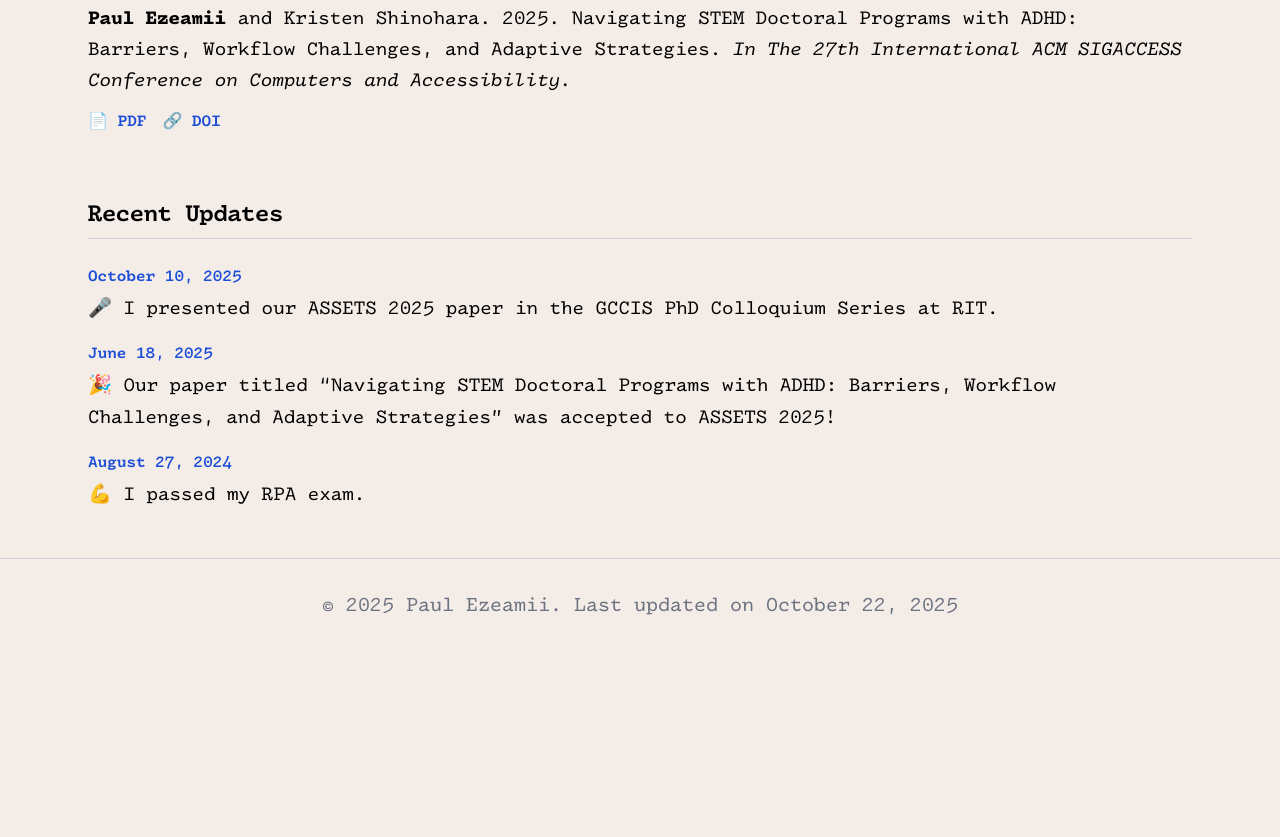
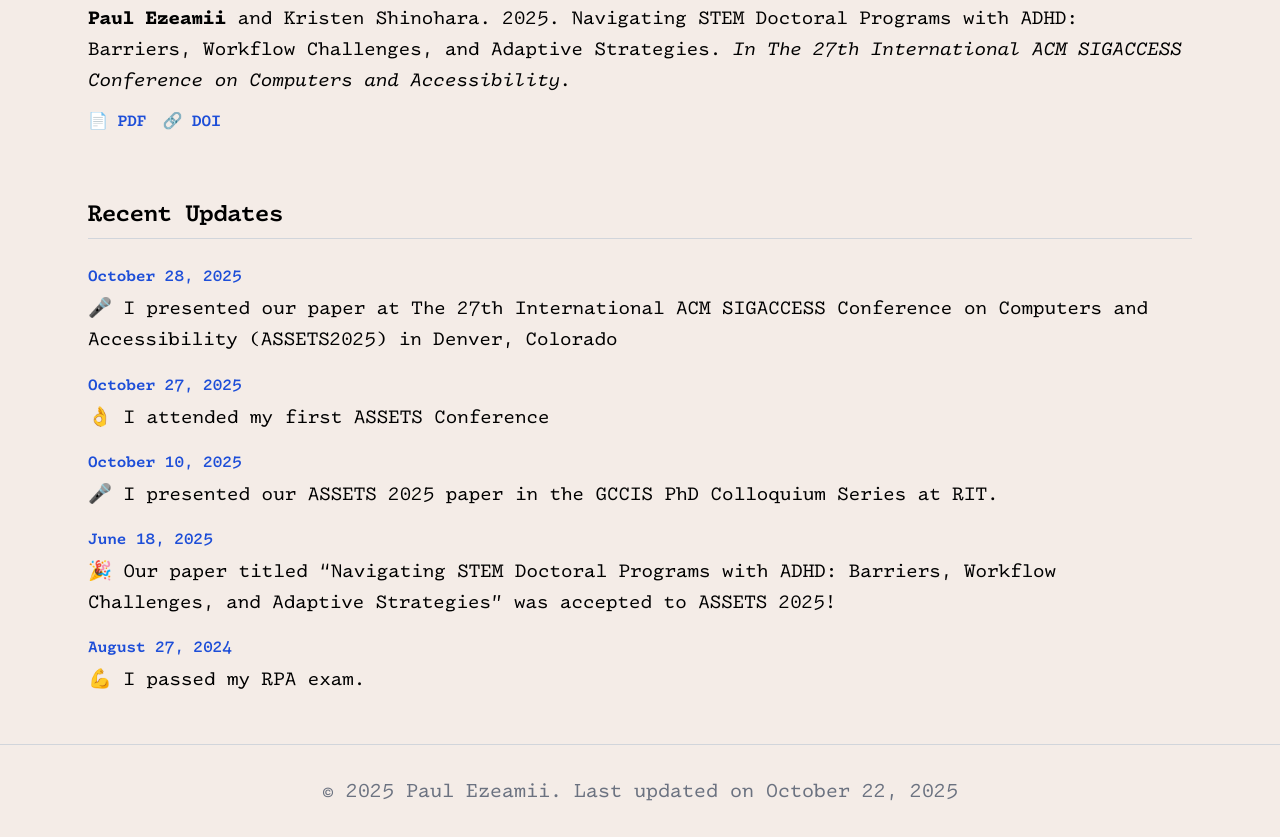
Before and after one commit to ezeamiipaul/ezeamiipaul.github.io, a plain HTML site: page index.html in a window 1280 px wide. Shown: the part 885-1722 px from the top of the page. Before the commit the page ends 1536 px from the top, so only its background shows below. Drawn offline with nearby package versions, Linux system fonts and the light colour scheme; a web font is replaced by a local one.

Commit message:
ASSETS Recent updates

```diff
--- a/index.html
+++ b/index.html
@@ -178,6 +178,22 @@
         </h2>
 
         <div class="font-drafting space-y-4">
+
+          <div>
+            <div class="text-blue-700 dark:text-blue-400 text-md font-semibold mb-1">
+              October 28, 2025
+            </div>
+            <p class="text-[1.2rem] leading-relaxed">🎤 I presented our paper at The 27th International ACM SIGACCESS
+            Conference on Computers and Accessibility (ASSETS2025) in Denver, Colorado</p>
+          </div>
+
+          <div>
+            <div class="text-blue-700 dark:text-blue-400 text-md font-semibold mb-1">
+              October 27, 2025
+            </div>
+            <p class="text-[1.2rem] leading-relaxed">👌 I attended my first ASSETS Conference</p>
+          </div>
+
           <div>
             <div class="text-blue-700 dark:text-blue-400 text-md font-semibold mb-1">
               October 10, 2025
```
Also changed, not shown: Files/2.jpg (deleted), Files/PXL_20250107_165816021~2.jpg (deleted), Files/Paul-Ezeamii.jpg (deleted), Files/paul_beanie_edited.jpg (deleted), Files/paul_beanie_edited~2.jpg (deleted), 1 other file.
